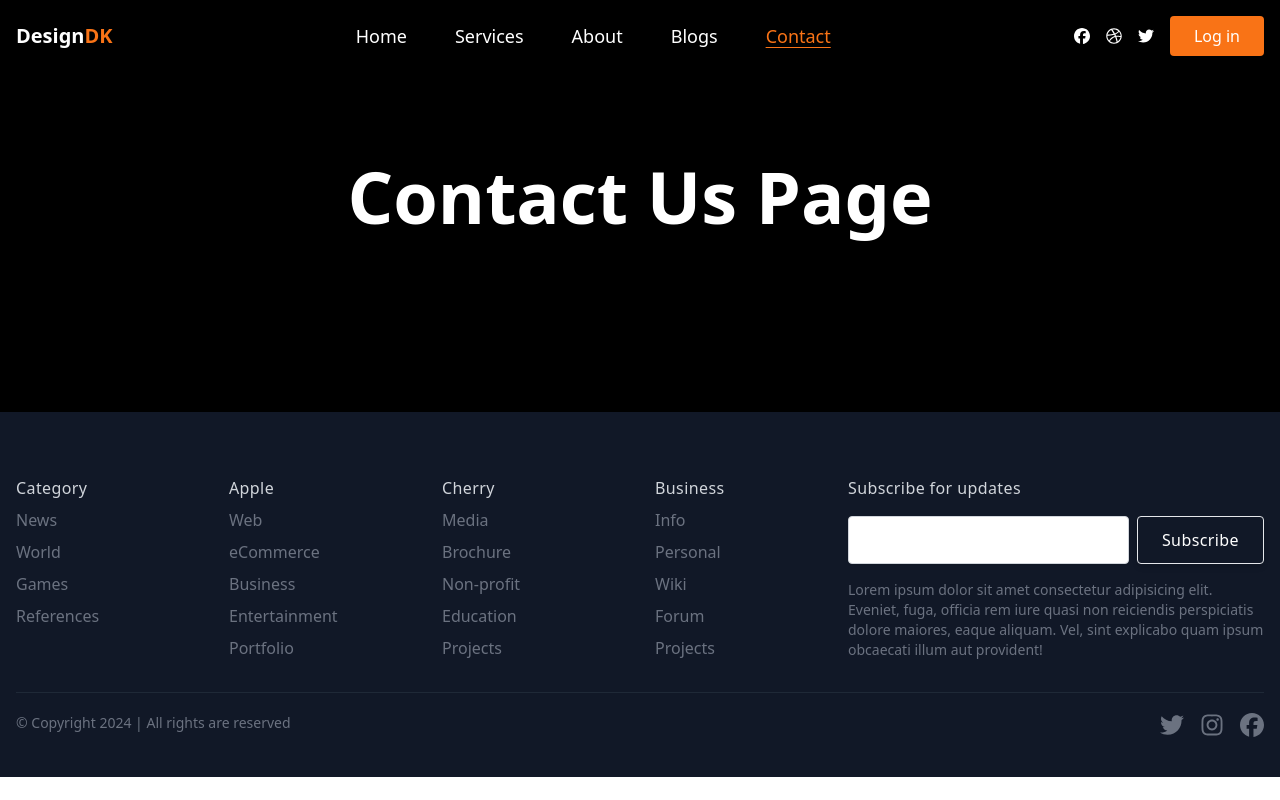
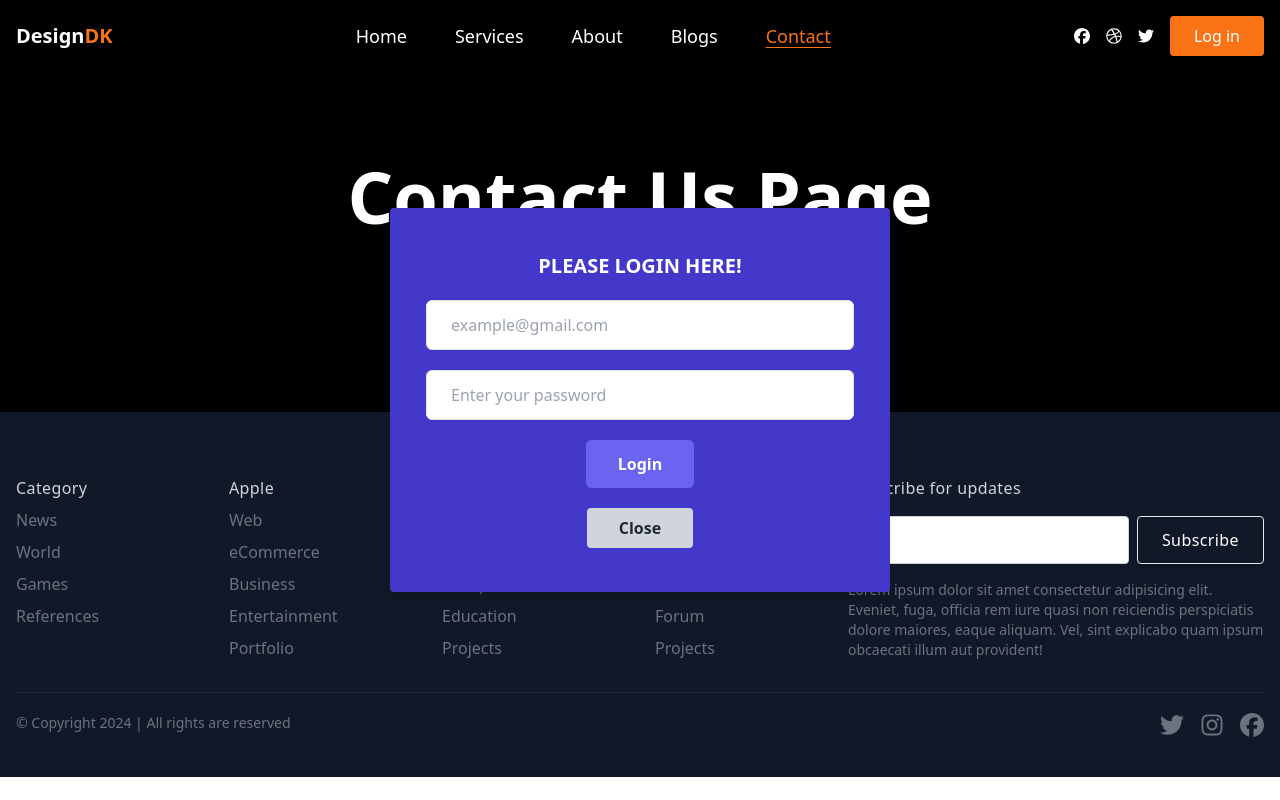
Before and after one commit to Kabuto43/DesignDK, a React (Vite) app: page /contact in a window 1280 px wide. Both pictures are taken after a click on the button "Log in". Built offline with nearby package versions, Linux system fonts and the light colour scheme.

Commit message:
added login modal

```diff
--- /dev/null
+++ b/src/components/Modal.jsx
@@ -0,0 +1,42 @@
+export const Modal = ({ isOpen, onClose }) => {
+
+
+	return (
+		<div className={`fixed top-0 left-0 w-full h-full flex items-center justify-center
+			${isOpen ? "" : "hidden"}`}
+		>
+			<div className="modal-contain">
+				<div className="bg-indigo-700 text-center p-5 h-96 lg:w-[500px] rounded shadow-md">
+					{/* modal content */}
+					<h2 className="text-xl font-semibold mt-6 mb-5 uppercase">Please Login Here!</h2>
+					<form action="submit" className="px-4">
+						<div className="mb-5">
+							{/* email */}
+							<input
+								className="w-full rounded-md border border-[#e0e0e0] bg-white py-3 px-6 text-base font-medium text-[#6b7280] outline-none focus:border-[#6a64f1] focus:shadow-md"
+								type="email" name="email" id="email" placeholder="example@gmail.com"
+							/>
+						</div>
+						{/* password */}
+						<div className="mb-5">
+							<input
+								className="w-full rounded-md border border-[#e0e0e0] bg-white py-3 px-6 text-base font-medium text-[#6b7280] outline-none focus:border-[#6a64f1] focus:shadow-md"
+								type="password" name="password" id="password" placeholder="Enter your password"
+							/>
+						</div>
+						<div>
+							<button className="hover:shadow-md rounded-md bg-[#6a64f1] hover:bg-orange-600 py-3 px-8 text-base font-semibold text-white outline-none transition duration-100">Login</button>
+						</div>
+					</form>
+
+					{/* close btn */}
+					<button
+						onClick={onClose}
+						className="bg-gray-300 hover:bg-gray-400 text-gray-800 font-semibold py-2 px-8 rounded inline-flex items-center mt-5 transition duration-100">
+						Close
+					</button>
+				</div>
+			</div>
+		</div>
+	)
+}
--- a/src/components/Navbar.jsx
+++ b/src/components/Navbar.jsx
@@ -3,9 +3,11 @@ import { NavLink } from "react-router-dom"
 
 // react icons
 import { FaBars, FaDribbble, FaFacebook, FaTwitter, FaXmark } from "react-icons/fa6"
+import { Modal } from "./Modal"
 
 export const Navbar = () => {
 	const [isMenuOpen, setIsMenuOpen] = useState(false)
+	const [isModalOpen, setIsModalOpen] = useState(false)
 
 	const toggleMenu = () => {
 		setIsMenuOpen(!isMenuOpen)
@@ -18,6 +20,16 @@ export const Navbar = () => {
 		{ path: "/blogs", link: "Blogs", },
 		{ path: "/contact", link: "Contact", },
 	]
+
+	// modal details
+	const openModal = () => {
+		setIsModalOpen(true)
+	}
+
+	const closeModal = () => {
+		setIsModalOpen(false)
+	}
+
 	return (
 		<header className="bg-black text-white fixed top-0 left-0 right-0">
 			<nav className="px-4 py-4 max-w-7xl mx-auto flex justify-between items-center">
@@ -41,8 +53,15 @@ export const Navbar = () => {
 					<a href="/" className="hover:text-orange-500"><FaFacebook /></a>
 					<a href="/" className="hover:text-orange-500"><FaDribbble /></a>
 					<a href="/" className="hover:text-orange-500"><FaTwitter /></a>
-					<button className="bg-orange-500 px-6 py-2 font-medium rounded hover:bg-white hover:text-orange-500 transition-all duration-200 ease-in">Log in</button>
+					<button
+						onClick={openModal}
+						className="bg-orange-500 px-6 py-2 font-medium rounded hover:bg-white hover:text-orange-500 transition-all duration-200 ease-in">
+						Log in
+					</button>
 				</div>
+
+				{/* our modal component is here */}
+				<Modal isOpen={isModalOpen} onClose={closeModal} />
 
 				{/* mobile menu btn, display mobile screen */}
 				<div className="md:hidden">
```
